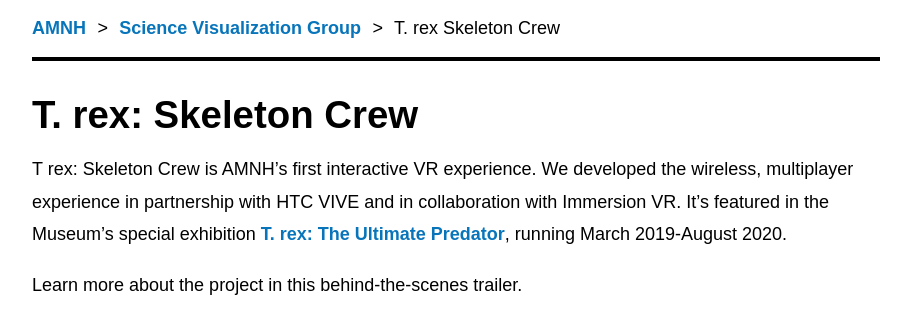
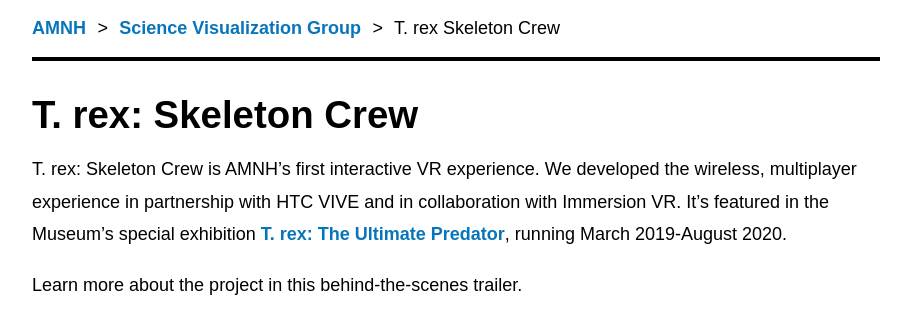
Before and after one commit to amnh-sciviz/amnh-sciviz.github.io, a Jekyll site: the page built from _projects/vrex.md, in a window 1280 px wide, cut to the strip 0-315 px from the top of the page. Shown: the whole strip, without its empty margins (184-1095 px from the left). Built offline with Jekyll 4.4.1, drawn with Linux system fonts in a browser that asks for light colours.

```diff
--- a/_projects/vrex.md
+++ b/_projects/vrex.md
@@ -8,7 +8,7 @@ permalink: /vrex/
 
 ## T. rex: Skeleton Crew
 
-T rex: Skeleton Crew is AMNH’s first interactive VR experience. We developed the wireless, multiplayer experience in partnership with HTC VIVE and in collaboration with Immersion VR. It’s featured in the Museum’s special exhibition <a href="https://www.amnh.org/exhibitions/t-rex-the-ultimate-predator" target="_blank">T. rex: The Ultimate Predator</a>, running March 2019-August 2020.
+T. rex: Skeleton Crew is AMNH’s first interactive VR experience. We developed the wireless, multiplayer experience in partnership with HTC VIVE and in collaboration with Immersion VR. It’s featured in the Museum’s special exhibition <a href="https://www.amnh.org/exhibitions/t-rex-the-ultimate-predator" target="_blank">T. rex: The Ultimate Predator</a>, running March 2019-August 2020.
 
 Learn more about the project in this behind-the-scenes trailer.
 
```
